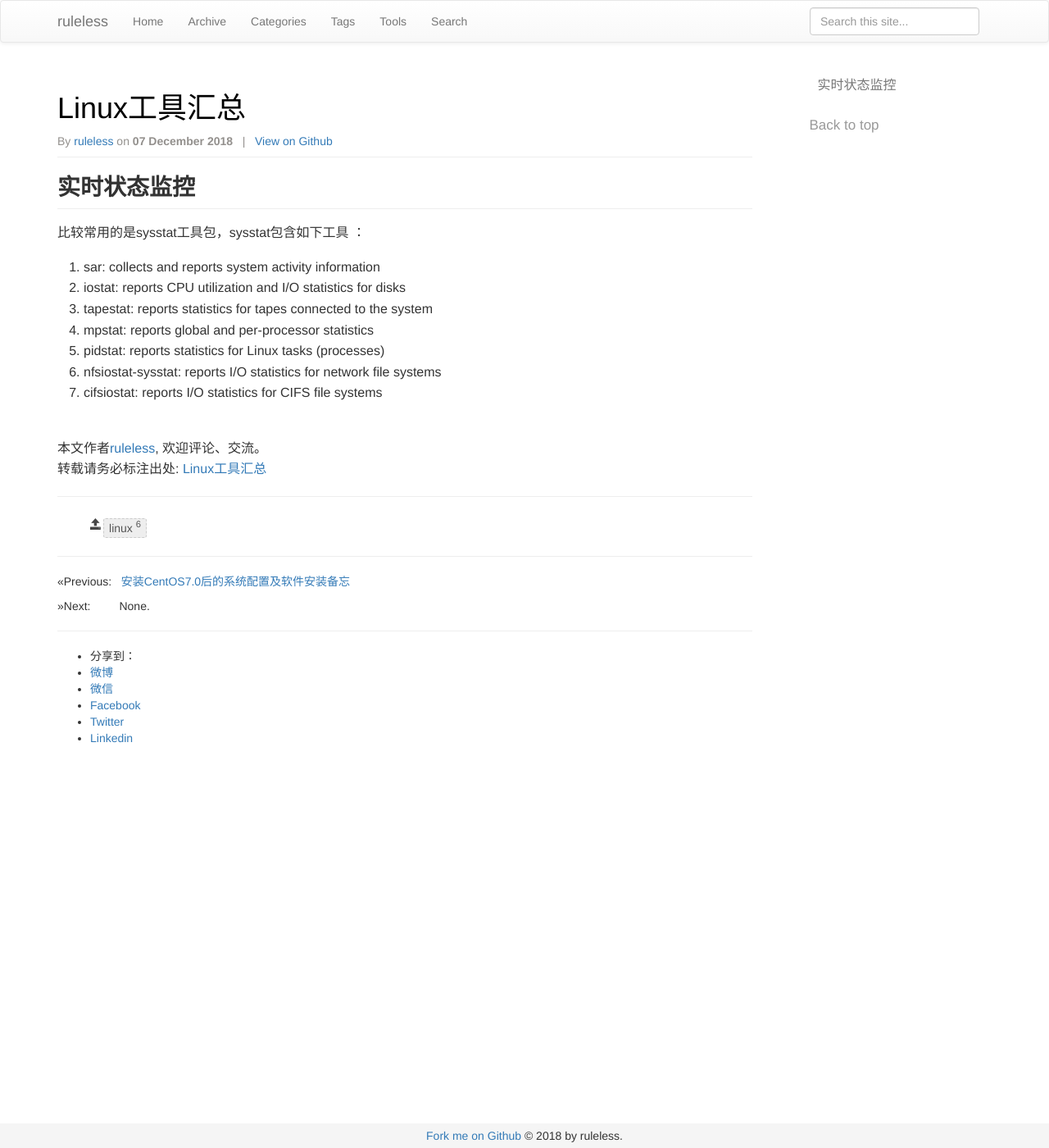
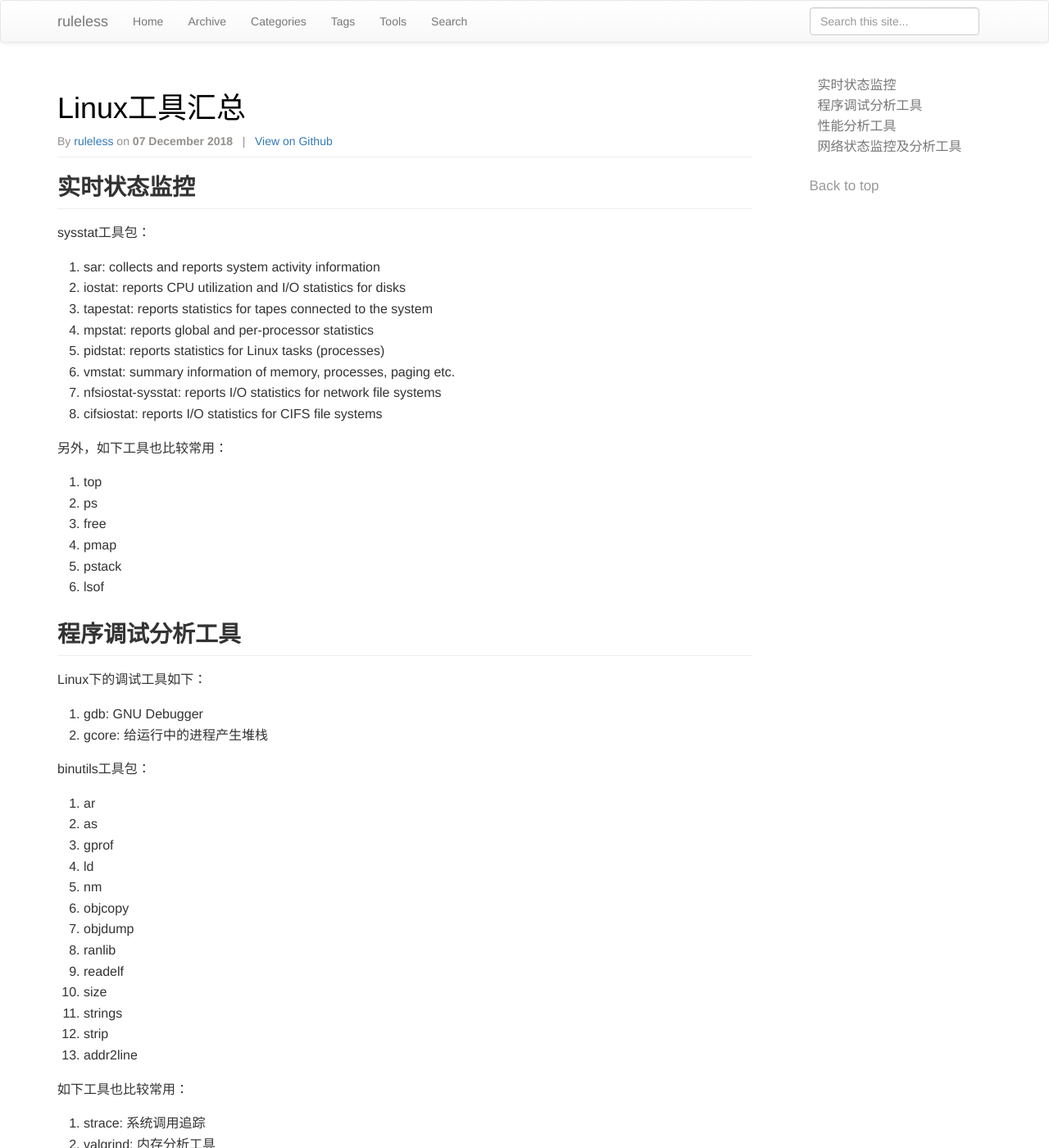
Before and after one commit to ruleless/ruleless.github.io, a Jekyll site: the page built from _posts/2018-12-07-linux-all-tools.md, in a window 1280 px wide and 1400 px high. Shown: the whole window at 82% size. Built offline with Jekyll 4.4.1, drawn with Linux system fonts in a browser that asks for light colours; comment, search, counter and statistics services are not loaded; some of the changed text lies outside the part shown.

Commit message:
modify linux tools

```diff
--- a/_posts/2018-12-07-linux-all-tools.md
+++ b/_posts/2018-12-07-linux-all-tools.md
@@ -8,13 +8,61 @@ tags: []
 {% include JB/setup %}
 
 ## 实时状态监控
-
-比较常用的是sysstat工具包，sysstat包含如下工具 ：
+sysstat工具包：
 
   1. sar: collects and reports system activity information
   1. iostat: reports CPU utilization and I/O statistics for disks
   1. tapestat: reports statistics for tapes connected to the system
   1. mpstat: reports global and per-processor statistics
   1. pidstat: reports statistics for Linux tasks (processes)
+  1. vmstat: summary information of memory, processes, paging etc.
   1. nfsiostat-sysstat: reports I/O statistics for network file systems
   1. cifsiostat: reports I/O statistics for CIFS file systems
+
+另外，如下工具也比较常用：
+  1. top
+  1. ps
+  1. free
+  1. pmap
+  1. pstack
+  1. lsof
+
+## 程序调试分析工具
+Linux下的调试工具如下：
+  1. gdb: GNU Debugger
+  1. gcore: 给运行中的进程产生堆栈
+
+binutils工具包：
+  1. ar
+  1. as
+  1. gprof
+  1. ld
+  1. nm
+  1. objcopy
+  1. objdump
+  1. ranlib
+  1. readelf
+  1. size
+  1. strings
+  1. strip
+  1. addr2line
+
+如下工具也比较常用：
+  1. strace: 系统调用追踪
+  1. valgrind: 内存分析工具
+
+## 性能分析工具
+  1. perf
+
+## 网络状态监控及分析工具
+  1. netstat
+  1. ss
+  1. ifconfig
+  1. ip
+
+bind-utils工具包：
+  1. arpaname
+  1. dig
+  1. host
+  1. nslookup
+  1. nsupdate
```
